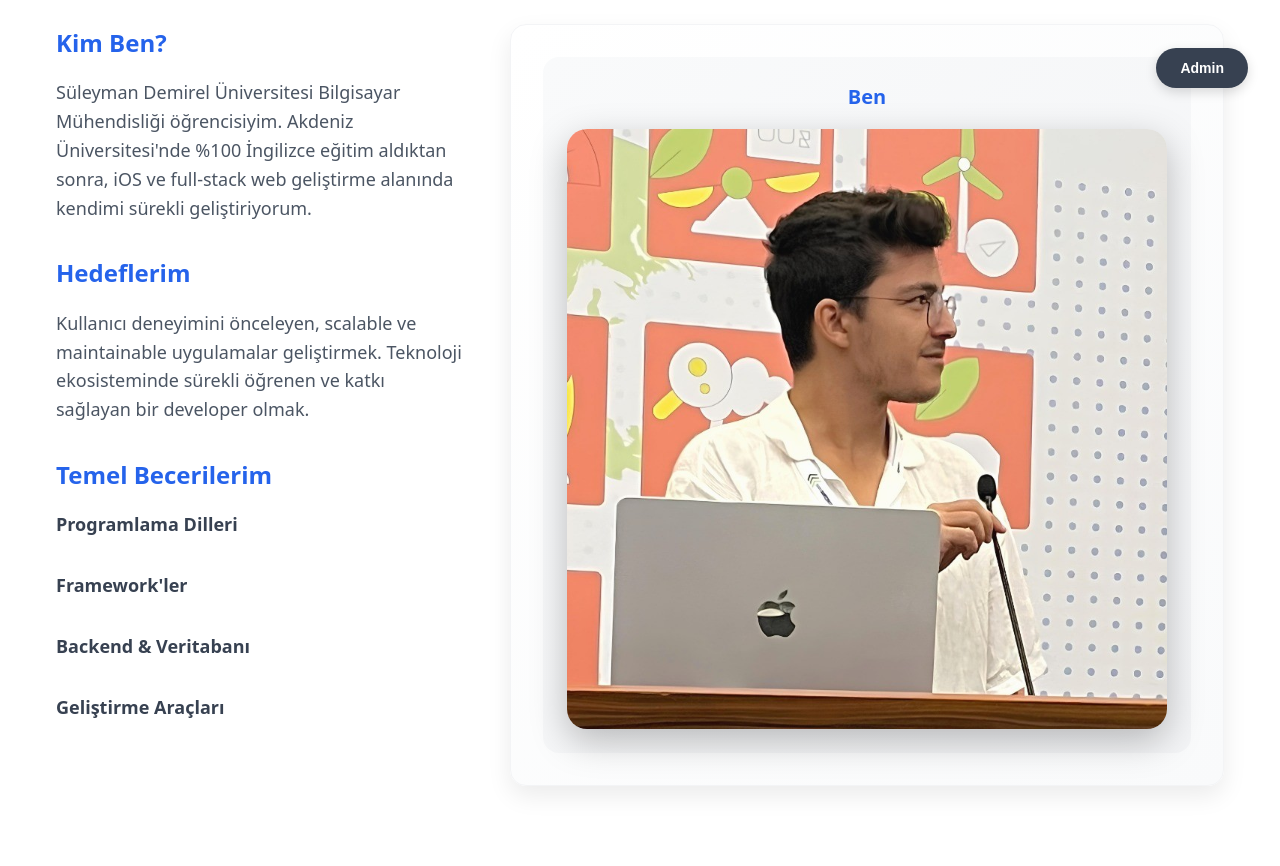
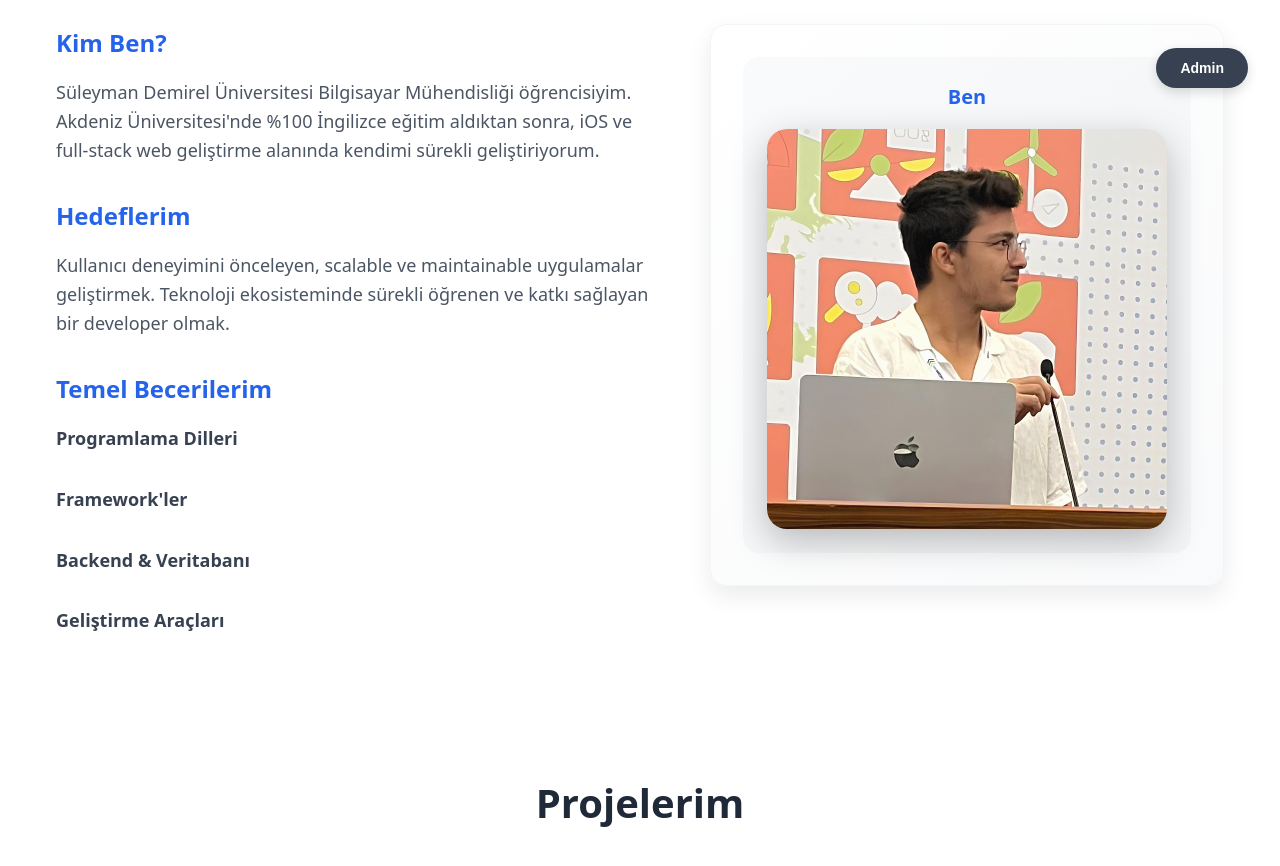
Before and after one commit to burak0aydin/Blog, a website: page index.html in a window 1280 px wide. Shown: the part 680-1546 px from the top of the page. Drawn offline with nearby package versions, Linux system fonts and the light colour scheme.

Commit message:
düzeltme

```diff
--- a/styles.css
+++ b/styles.css
@@ -1151,15 +1151,15 @@ body {
 .featured-image-container {
     position: relative;
     width: 100%;
-    max-width: 600px; /* Çok daha büyük */
+    max-width: 400px;
     margin: 0 auto;
     text-align: center;
     overflow: visible;
 }
 
 .profile-image {
-    width: 600px;
-    height: 600px;
+    width: 400px;
+    height: 400px;
     border-radius: 20px;
     box-shadow: 0 12px 36px rgba(0, 0, 0, 0.25);
     transition: transform 0.3s ease, box-shadow 0.3s ease;
```
